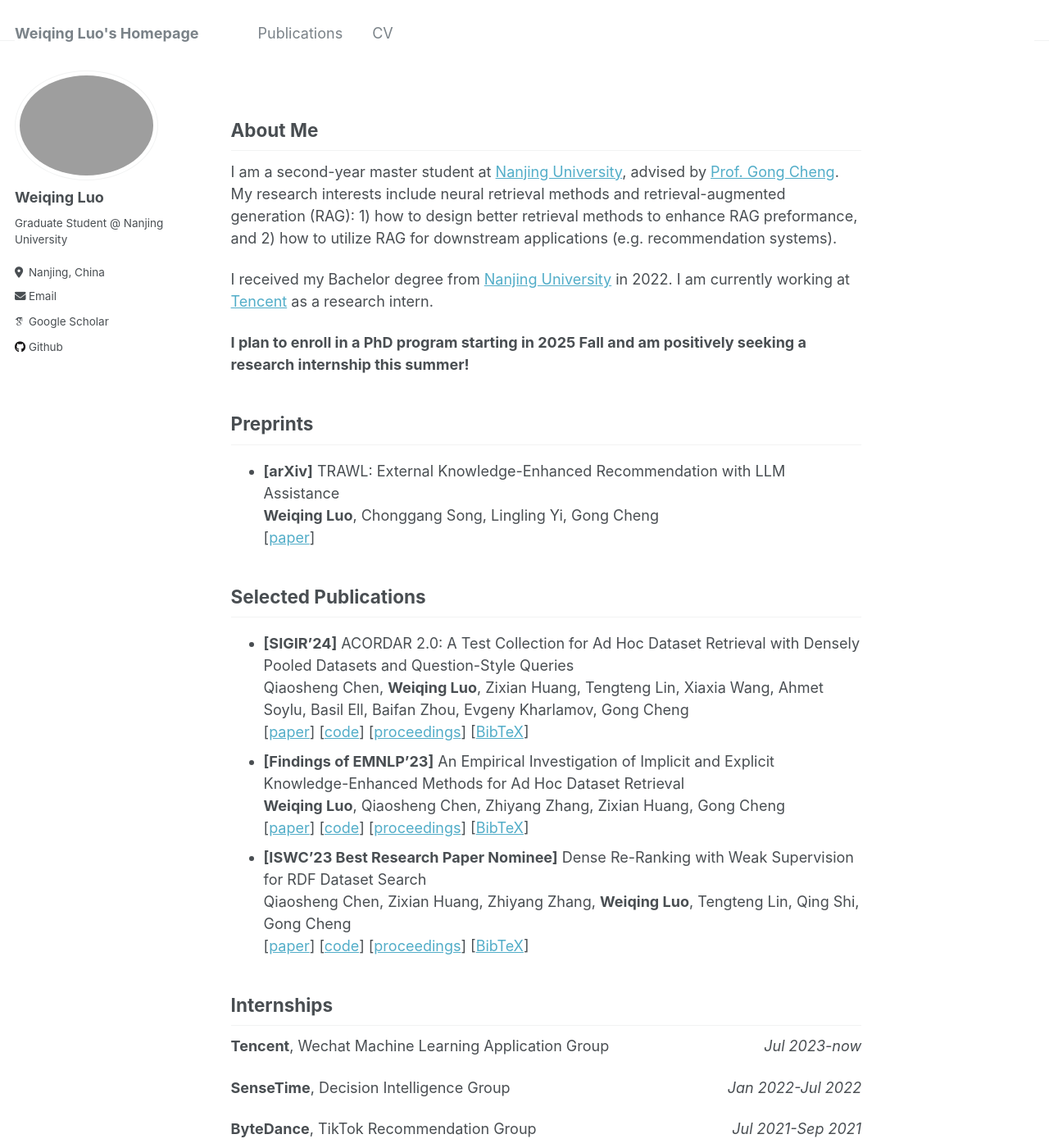
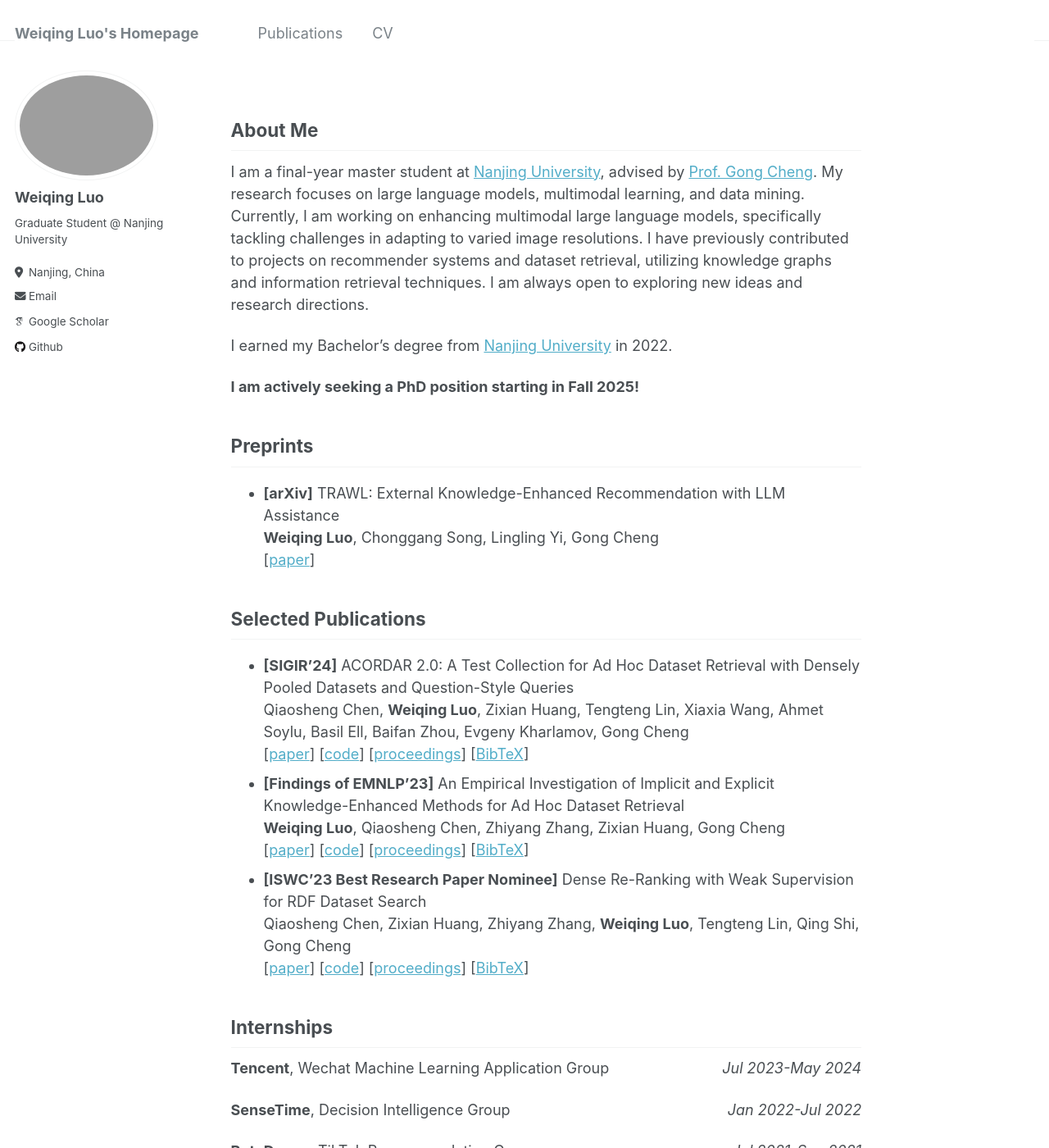
Before and after one commit to Hcnaeg/Hcnaeg.github.io, a Jekyll site: the page built from _pages/about.md, in a window 1280 px wide and 1400 px high. Shown: the whole window at 82% size. Built offline with Jekyll 4.4.1, drawn with Linux system fonts in a browser that asks for light colours; some web fonts are replaced.

Commit message:
update self intro

```diff
--- a/_pages/about.md
+++ b/_pages/about.md
@@ -8,14 +8,12 @@ redirect_from:
 ---
 
 ## About Me
+I am a final-year master student at [Nanjing University](https://www.nju.edu.cn/en/), advised by [Prof. Gong Cheng](http://ws.nju.edu.cn/~gcheng).
+My research focuses on large language models, multimodal learning, and data mining. Currently, I am working on enhancing multimodal large language models, specifically tackling challenges in adapting to varied image resolutions. I have previously contributed to projects on recommender systems and dataset retrieval, utilizing knowledge graphs and information retrieval techniques. I am always open to exploring new ideas and research directions.
 
-I am a second-year master student at [Nanjing University](https://www.nju.edu.cn/en/), advised by [Prof. Gong Cheng](http://ws.nju.edu.cn/~gcheng).
-My research interests include neural retrieval methods and retrieval-augmented generation (RAG): 1) how to design better retrieval methods to enhance RAG preformance, and 2) how to utilize RAG for downstream applications (e.g. recommendation systems).
+I earned my Bachelor's degree from [Nanjing University](https://www.nju.edu.cn/en/) in 2022.
 
-I received my Bachelor degree from [Nanjing University](https://www.nju.edu.cn/en/) in 2022.
-I am currently working at [Tencent](https://www.tencent.com/en-us) as a research intern.
-
-**I plan to enroll in a PhD program starting in 2025 Fall and am positively seeking a research internship this summer!**
+**I am actively seeking a PhD position starting in Fall 2025!**
 <!-- Feel free to reach out to me if you're interested in my research. -->
 
 ## Preprints
@@ -47,7 +45,7 @@ Qiaosheng Chen, Zixian Huang, Zhiyang Zhang, **Weiqing Luo**, Tengteng Lin, Qing
 
 ## Internships
 
-**Tencent**, Wechat Machine Learning Application Group <i style="float:right;text-align:right;">Jul 2023-now</i>
+**Tencent**, Wechat Machine Learning Application Group <i style="float:right;text-align:right;">Jul 2023-May 2024</i>
 
 **SenseTime**, Decision Intelligence Group <i style="float:right;text-align:right;">Jan 2022-Jul 2022</i>
 
```
